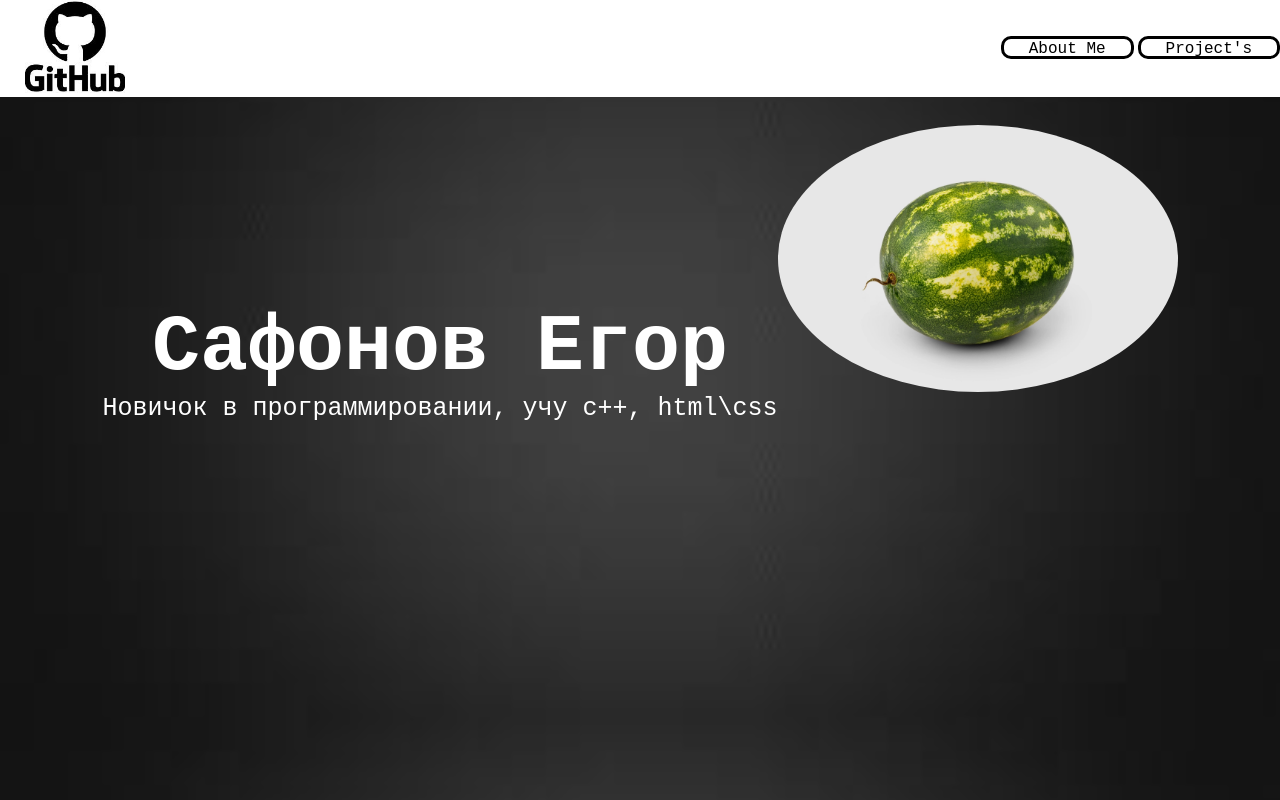
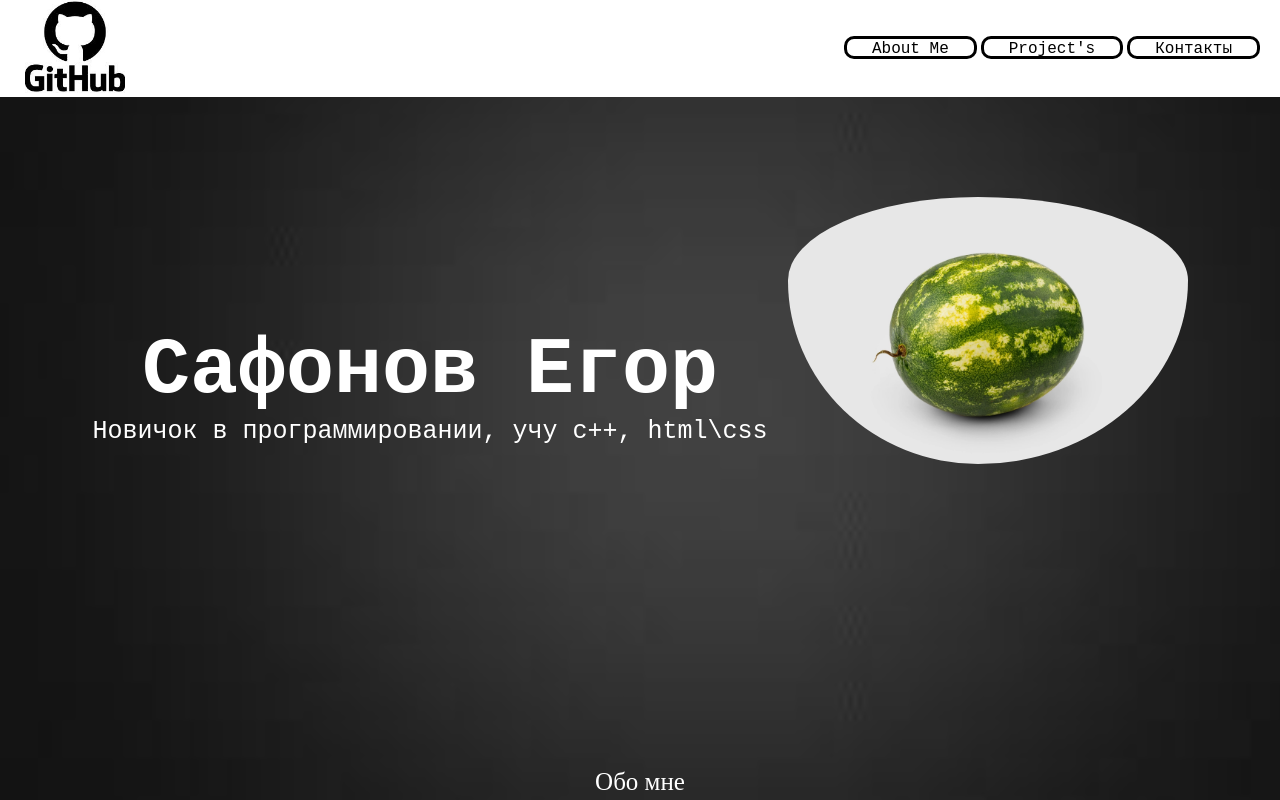
Before and after one commit to Kumoni/Portfolio, a plain HTML site: page index.html in a window 1280 px wide. Drawn offline with Linux system fonts and the light colour scheme.

Commit message:
small changes (code)

```diff
--- a/index.html
+++ b/index.html
@@ -10,9 +10,10 @@
 <body>
     <header>
         <div> <a class = "git" href="https://github.com/Kumoni"> <img class="profile" src="Images/gitlogo.jpg"> </a> </div>
-        <div>
+        <div class="about">
         <a href="#"><font face = "Courier New">About Me</font></a>
         <a href="#"><font face = "Courier New">Project's</font></a>
+        <a href="#"><font face = "Courier New">Контакты</font></a>
         </div>
     </header>
     <div class = "start">
@@ -20,6 +21,14 @@
         <h1><font face = "Courier New">Сафонов Егор</font></h1>
         <p><font face = "Courier New">Новичок в программировании, учу c++, html\css </font></p>
     </div>
-          <div><img src="Images/arbuz.webp"></div>
+    <div><img src="Images/arbuz.webp"></div>
+    </div>
+    <div class = "aboutMe">
+        <p> Обо мне </p>
+    </div>
+    <div class = "colorbk">
+
+    </div>
+
 </body>
 </html>
--- a/styles.css
+++ b/styles.css
@@ -61,6 +61,8 @@ padding-top: 200px;
 div > img {
     border-radius: 50%;
     width: 400px;
+    padding-top: 100px;
+    padding-left: 20px;
 }
 
 div > p {
@@ -68,3 +70,14 @@ color: white;
 font-size: 25px;
 text-align: center;
 }
+
+.aboutMe {
+    padding-top: 300px;
+}
+
+.colorbk {
+    background-color: black;
+    width: auto;
+    padding-left: ;
+
+}
```
